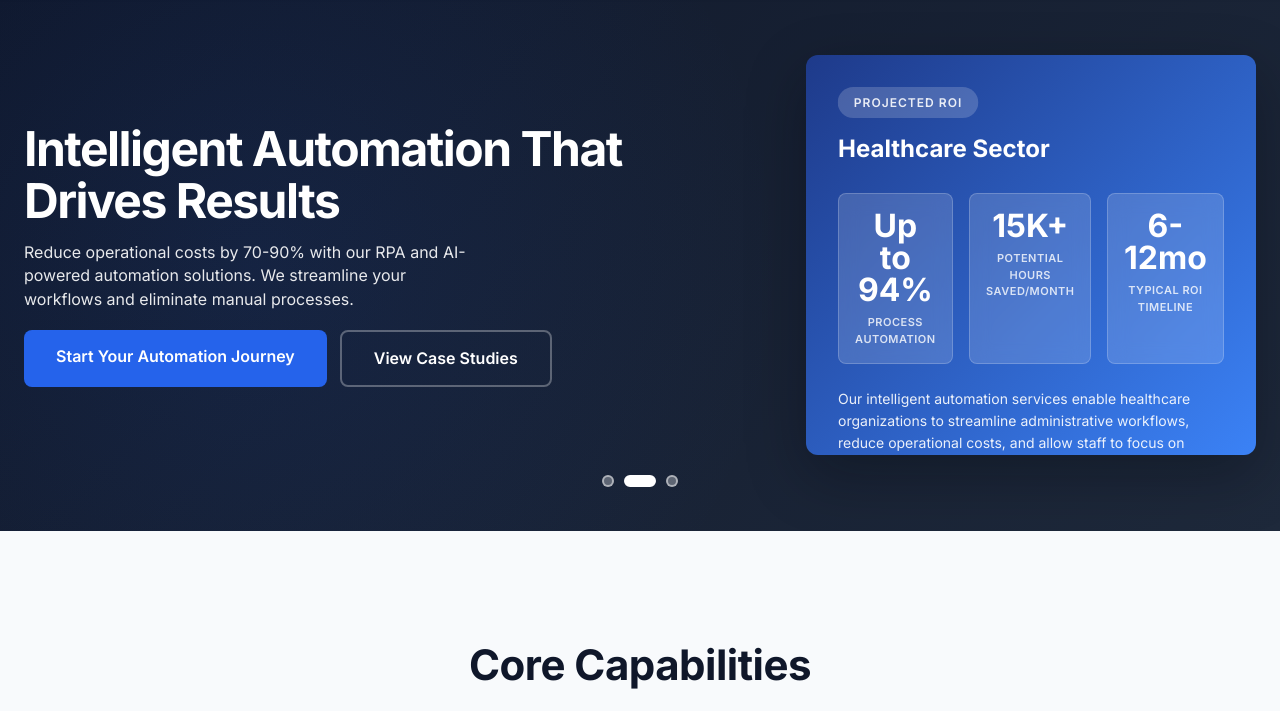
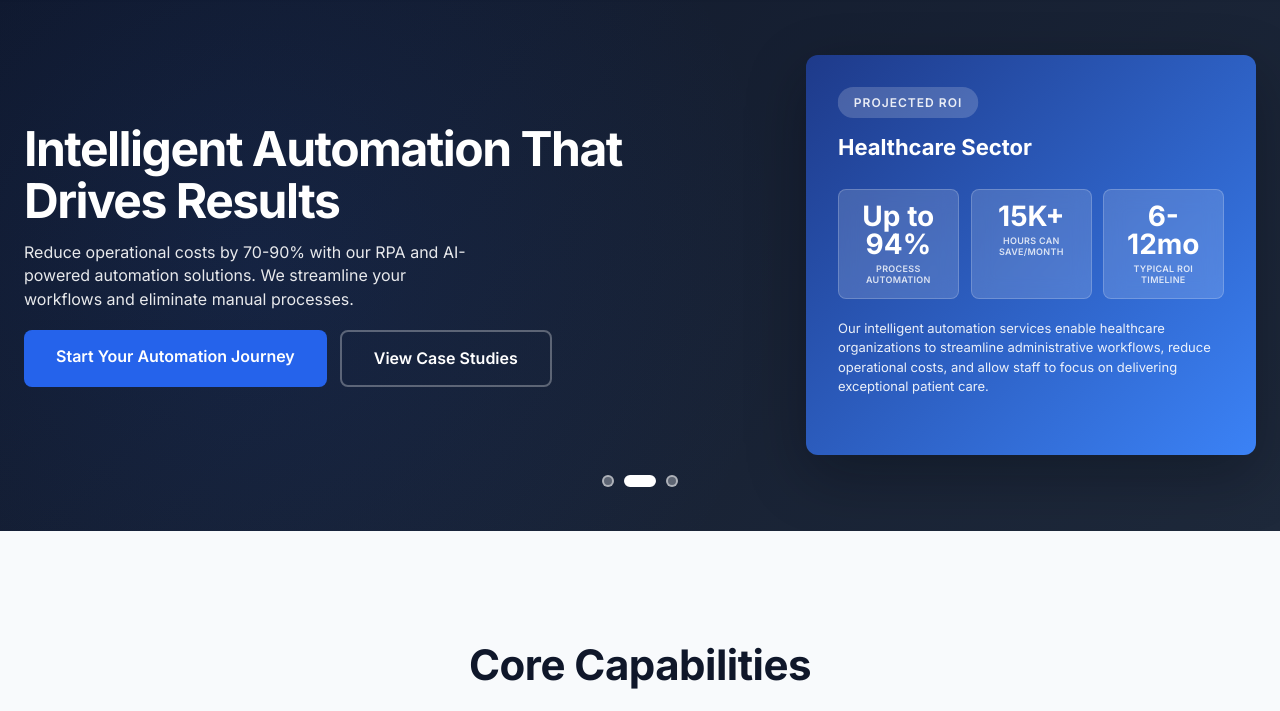
Before and after one commit to snrcmurthy/DhruvTechSol, a website: page index.html in a window 1280 px wide. Shown: the part 78-789 px from the top of the page. Drawn offline with Linux system fonts and the light colour scheme.

Commit message:
Update metrics to 'can save' language and adjust font sizes to fit cards

```diff
--- a/hero-visuals.css
+++ b/hero-visuals.css
@@ -43,7 +43,7 @@
 
 .case-study-header h3 {
     color: white;
-    font-size: 24px;
+    font-size: 22px;
     font-weight: 700;
     margin: 0;
 }
@@ -51,39 +51,40 @@
 .case-metrics {
     display: grid;
     grid-template-columns: repeat(3, 1fr);
-    gap: 16px;
-    margin-bottom: 24px;
+    gap: 12px;
+    margin-bottom: 20px;
 }
 
 .metric-item {
     background: rgba(255, 255, 255, 0.15);
     backdrop-filter: blur(10px);
     border-radius: 8px;
-    padding: 16px;
+    padding: 12px 8px;
     text-align: center;
     border: 1px solid rgba(255, 255, 255, 0.2);
 }
 
 .metric-value {
-    font-size: 32px;
+    font-size: 28px;
     font-weight: 700;
     color: white;
     line-height: 1;
-    margin-bottom: 8px;
+    margin-bottom: 6px;
 }
 
 .metric-label {
-    font-size: 11px;
+    font-size: 9px;
     color: rgba(255, 255, 255, 0.8);
     text-transform: uppercase;
-    letter-spacing: 0.5px;
+    letter-spacing: 0.3px;
     font-weight: 600;
+    line-height: 1.2;
 }
 
 .case-description {
     color: rgba(255, 255, 255, 0.9);
-    font-size: 14px;
-    line-height: 1.6;
+    font-size: 13px;
+    line-height: 1.5;
     margin: 0;
 }
 
--- a/index.html
+++ b/index.html
@@ -68,7 +68,7 @@
                                     </div>
                                     <div class="metric-item flash-animate delay-1">
                                         <div class="metric-value">$3.2M+</div>
-                                        <div class="metric-label">Projected Annual Savings</div>
+                                        <div class="metric-label">Can Save Annually</div>
                                     </div>
                                     <div class="metric-item flash-animate delay-2">
                                         <div class="metric-value">24/7</div>
@@ -105,7 +105,7 @@
                                     </div>
                                     <div class="metric-item flash-animate delay-1">
                                         <div class="metric-value">15K+</div>
-                                        <div class="metric-label">Potential Hours Saved/Month</div>
+                                        <div class="metric-label">Hours Can Save/Month</div>
                                     </div>
                                     <div class="metric-item flash-animate delay-2">
                                         <div class="metric-value">6-12mo</div>
@@ -142,7 +142,7 @@
                                     </div>
                                     <div class="metric-item flash-animate delay-1">
                                         <div class="metric-value">$12M+</div>
-                                        <div class="metric-label">Potential Losses Prevented</div>
+                                        <div class="metric-label">Can Prevent in Losses</div>
                                     </div>
                                     <div class="metric-item flash-animate delay-2">
                                         <div class="metric-value"><3s</div>
```
